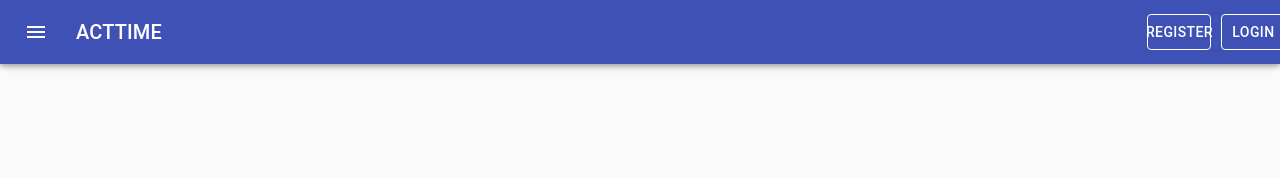
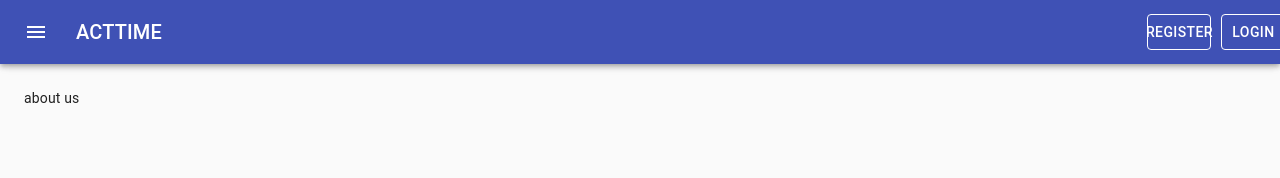
Before and after one commit to drive087/Acttime, a React (Create React App) app: page /AboutUs in a window 1280 px wide. Shown: the top 178 px of the page. Built offline with nearby package versions, Linux system fonts and the light colour scheme.

Commit message:
before pull Auth

```diff
--- /dev/null
+++ b/src/page/AboutUs.js
@@ -0,0 +1,11 @@
+import React from 'react';
+
+const AboutUs = () => {
+    return (
+        <div>
+            about us
+        </div>
+    );
+};
+
+export default AboutUs;
--- a/src/page/Navbar.js
+++ b/src/page/Navbar.js
@@ -20,7 +20,7 @@ import MailIcon from '@material-ui/icons/Mail';
 import Dashboard from './Dashboard';
 import Landing from './Landing';
 import Button from '@material-ui/core/Button';
-
+import AboutUs from './AboutUs';
 import Register from './Register';
 import Login from '../page/Login';
 import { Route, Link, BrowserRouter as Router } from 'react-router-dom';
@@ -156,10 +156,11 @@ export default function PersistentDrawerLeft() {
 
       <div>
         <Route exact path="/" component={Landing}/>
-        <Route exact path="/login" component={Login}/>
+        <Route path="/login" component={Login}/>
 
-        <Route exact path="/register" component={Register} />
-        <Route exact path="/dashboard" component={Dashboard}/>
+        <Route path="/register" component={Register} />
+        <Route path="/dashboard" component={Dashboard}/>
+        <Route path='/AboutUs' component={AboutUs}/>
       </div>
     </Router>
       </main>
```
Also changed, not shown: src/components/Landing/FirstLanding.js (added, +11 -0 lines).
